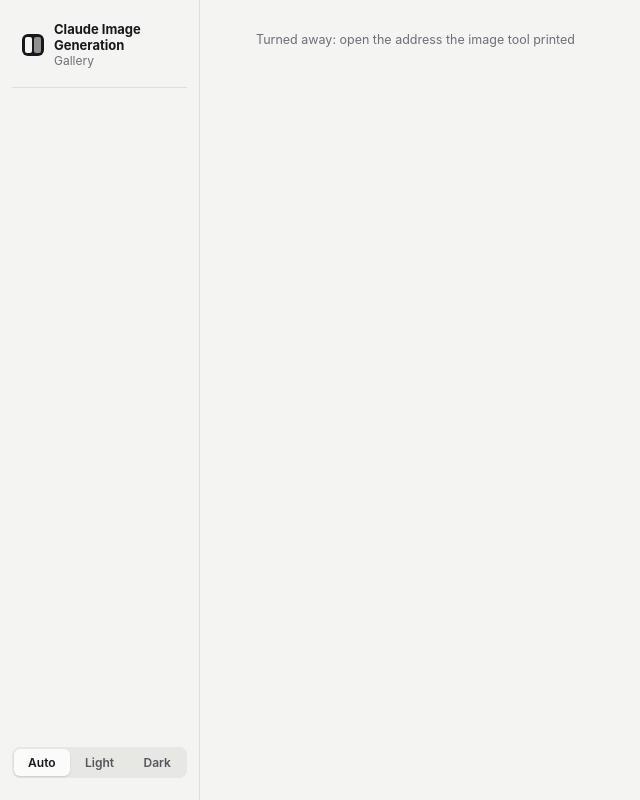
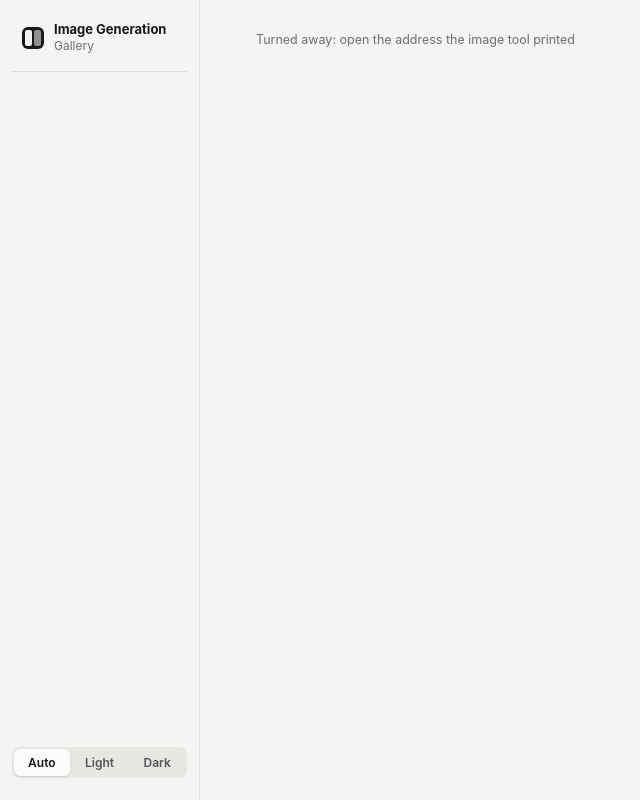
Before and after one commit to hex/claude-image-generation, a plain HTML site: page scripts/gallery/index.html in a window 1280 px wide. Shown: the whole page, without its empty margins (0-640 px from the left). Drawn offline with Linux system fonts and the light colour scheme; no server answers.

Commit message:
Name the gallery Image Generation in the rail and the tab title

```diff
--- a/scripts/gallery/app.js
+++ b/scripts/gallery/app.js
@@ -37,7 +37,7 @@ const FULL_SIZE_MS = 24 * 60 * 60 * 1000;
 
 const REVEAL_LABEL = /Mac/.test(navigator.platform) ? 'Reveal in Finder' : 'Show in folder';
 const NO_RUNS = 'No image runs yet. Images from Claude Code show up here while they generate.';
-const TITLE = 'Gallery \u00b7 Claude Image Generation';
+const TITLE = 'Gallery \u00b7 Image Generation';
 const LOUPE_MS = 200;
 const reducedMotion = matchMedia('(prefers-reduced-motion: reduce)');
 const clock = new Intl.DateTimeFormat(undefined, { hour: '2-digit', minute: '2-digit', hourCycle: 'h23' });
--- a/scripts/gallery/index.html
+++ b/scripts/gallery/index.html
@@ -4,7 +4,7 @@
 <meta charset="utf-8">
 <meta name="viewport" content="width=device-width, initial-scale=1">
 <meta name="color-scheme" content="light dark">
-<title>Gallery · Claude Image Generation</title>
+<title>Gallery · Image Generation</title>
 <link rel="stylesheet" href="app.css">
 <script src="app.js" defer></script>
 </head>
@@ -13,7 +13,7 @@
 <nav class="rail" aria-label="Projects">
   <div class="brand">
     <span class="mark" aria-hidden="true"></span>
-    <span><span class="brand-name">Claude Image Generation</span><span class="brand-sub">Gallery</span></span>
+    <span><span class="brand-name">Image Generation</span><span class="brand-sub">Gallery</span></span>
   </div>
   <ul id="sessions" class="sessions"></ul>
   <fieldset class="theme">
```
